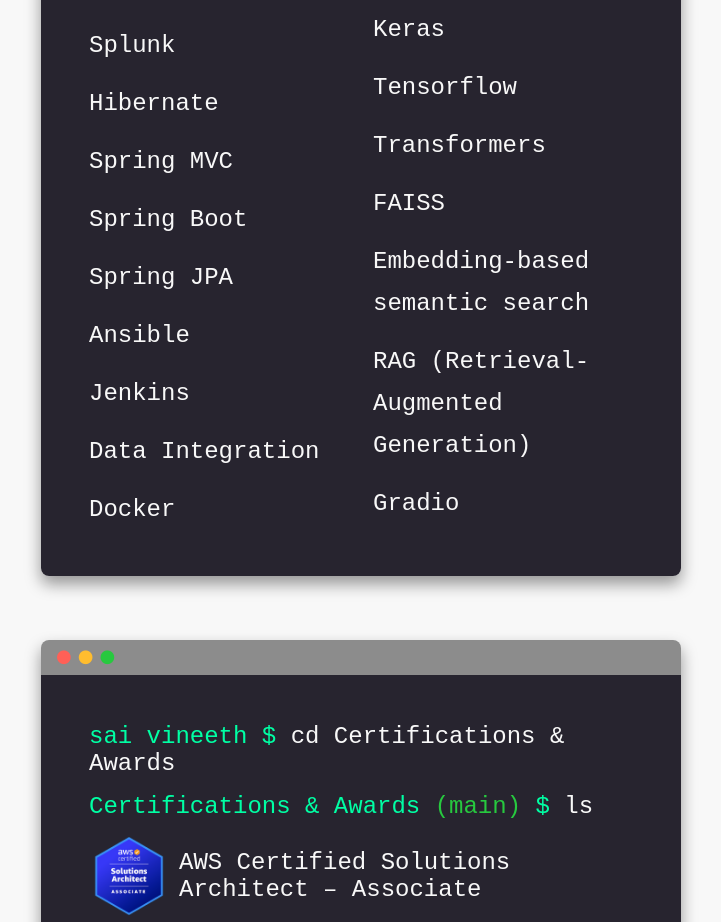
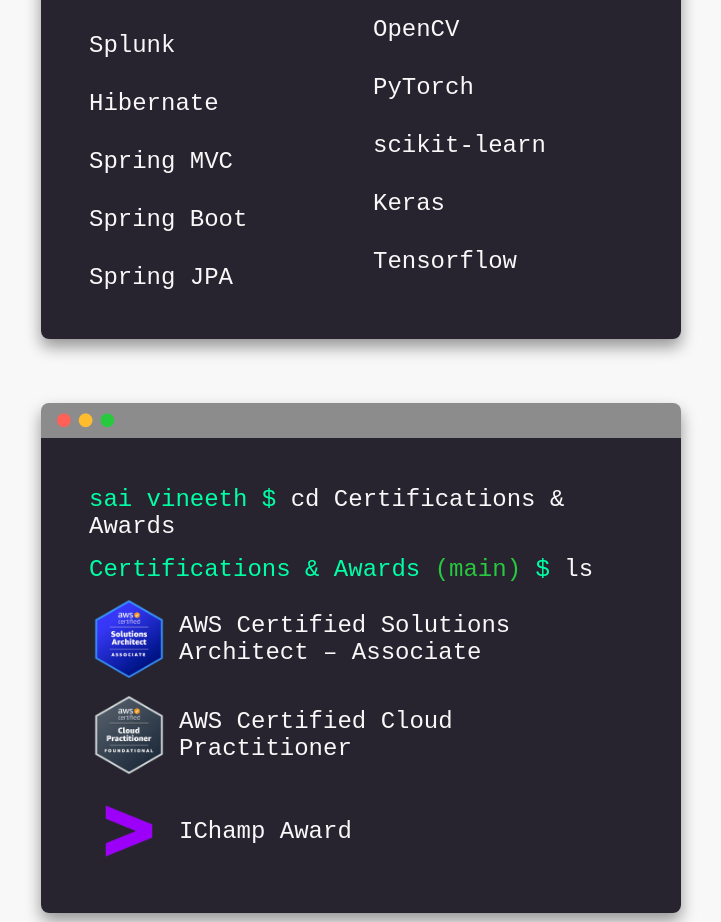
Before and after one commit to Saivineeth147/Portfolio-Website, a React (Create React App) app: page /about in a window 1280 px wide. Shown: the part 2760-3682 px from the top of the page, without its empty margins (279-1000 px from the left). Built offline with nearby package versions, Linux system fonts and the light colour scheme; the HTML template or start-up script is replaced by a standard one.

Commit message:
reverted latest commit

```diff
--- a/src/info/Info.js
+++ b/src/info/Info.js
@@ -87,7 +87,7 @@
             web: ['SOAP and REST ', 'Servlets', 'JSP', 'JavaScript', 'jQuery', 'AJAX', 'React'],
             cms: ['AEM 6.5'],
             databases: ['Oracle', 'MySQL', 'Mongo DB', 'Cassandra'],
-            tools: ['Maven', 'Junit', 'GIT', 'Tableau', 'Splunk', 'Hibernate', 'Spring MVC', 'Spring Boot', 'Spring JPA', 'Ansible', 'Jenkins', 'Data Integration', 'Docker', 'Kubernetes', 'OpenCV', 'PyTorch', 'scikit-learn', 'Keras', 'Tensorflow', 'Transformers', 'FAISS', 'Embedding-based semantic search', 'RAG (Retrieval-Augmented Generation)', 'Gradio'],
+            tools: ['Maven', 'Junit', 'GIT', 'Tableau', 'Splunk', 'Hibernate', 'Spring MVC', 'Spring Boot', 'Spring JPA', 'Ansible', 'Jenkins',  'Docker', 'Kubernetes', 'OpenCV', 'PyTorch', 'scikit-learn', 'Keras', 'Tensorflow'],
         }
     ,
     Awards: [
```
Also changed, not shown: 1 other file (tests, documents, lock files or other folders).
